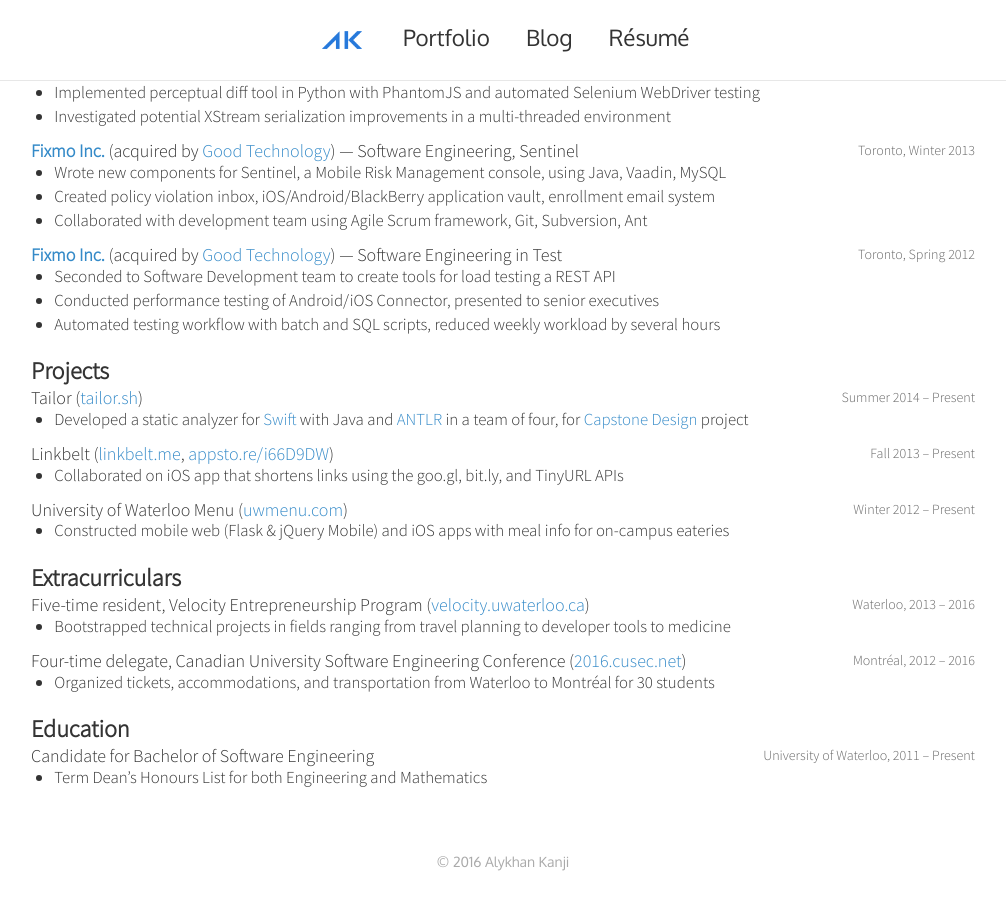
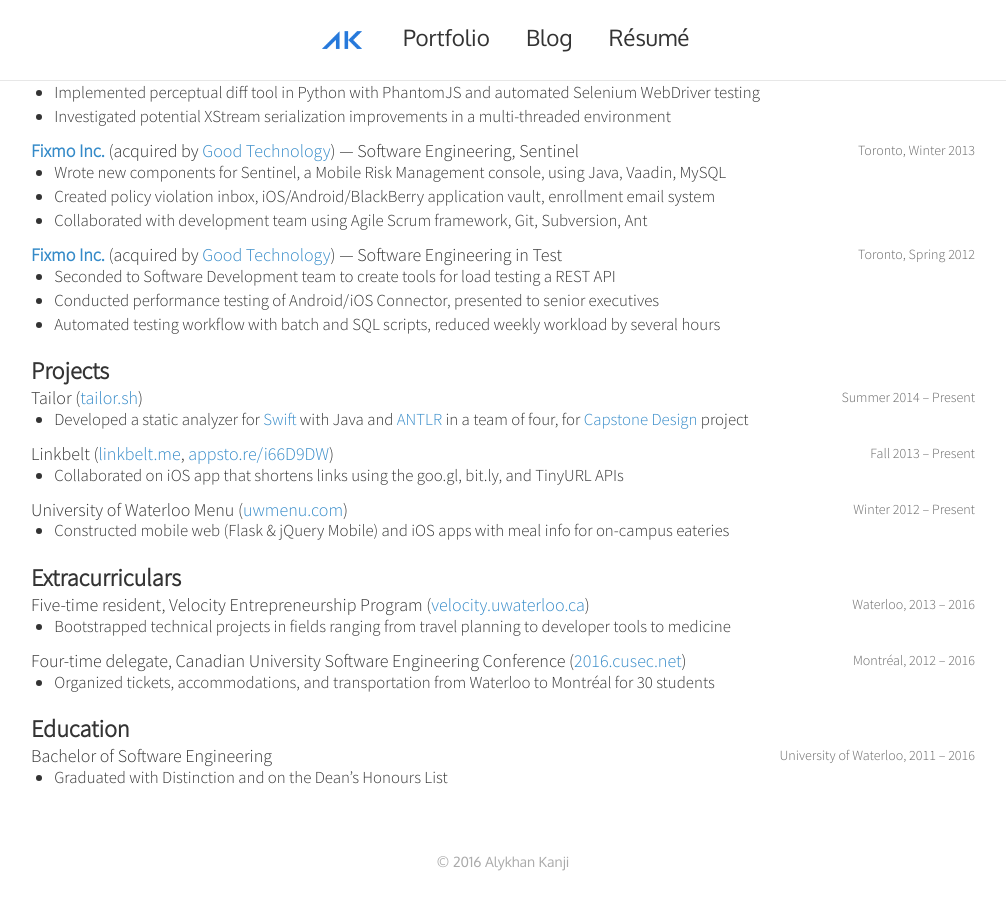
Before and after one commit to alykhank/alykhank.github.io, a Jekyll site: the page built from resume/index.html, in a window 1280 px wide and 900 px high, scrolled down 603 px. Shown: the whole window, without its empty margins (137-1143 px from the left). Built offline with Jekyll 4.4.1, drawn with Linux system fonts in a browser that asks for light colours; nearby versions of some CDN libraries; comment, search, counter and statistics services are not loaded.

Commit message:
Update résumé with graduation info

```diff
--- a/resume/index.html
+++ b/resume/index.html
@@ -91,9 +91,9 @@
 <li>Organized tickets, accommodations, and transportation from Waterloo to Montréal for 30 students</li>
 </ul>
 <h3 id="education">Education</h3>
-<h4 id="candidate-for-bachelor-of-software-engineering">Candidate for Bachelor of Software Engineering</h4>
-<h5 id="university-of-waterloo-2011-present">University of Waterloo, 2011 – Present</h5>
+<h4 id="bachelor-of-software-engineering">Bachelor of Software Engineering</h4>
+<h5 id="university-of-waterloo-2011-2016">University of Waterloo, 2011 – 2016</h5>
 <ul>
-<li>Term Dean’s Honours List for both Engineering and Mathematics</li>
+<li>Graduated with Distinction and on the Dean’s Honours List</li>
 </ul>
 </div>
```
Also changed, not shown: 1 other file.
